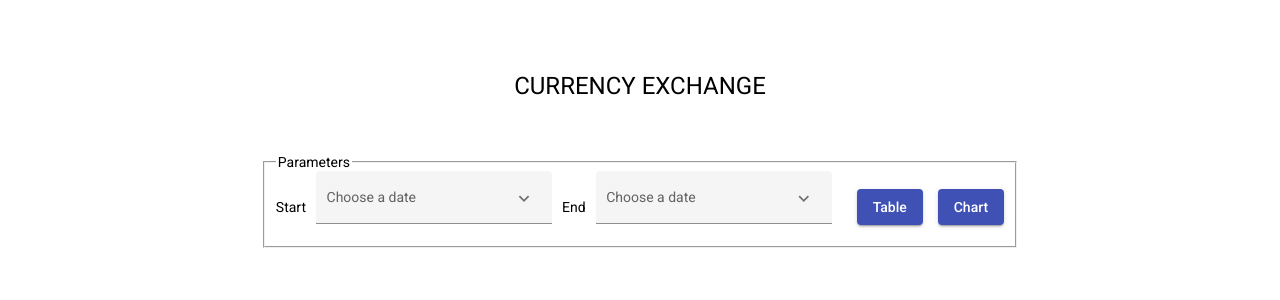
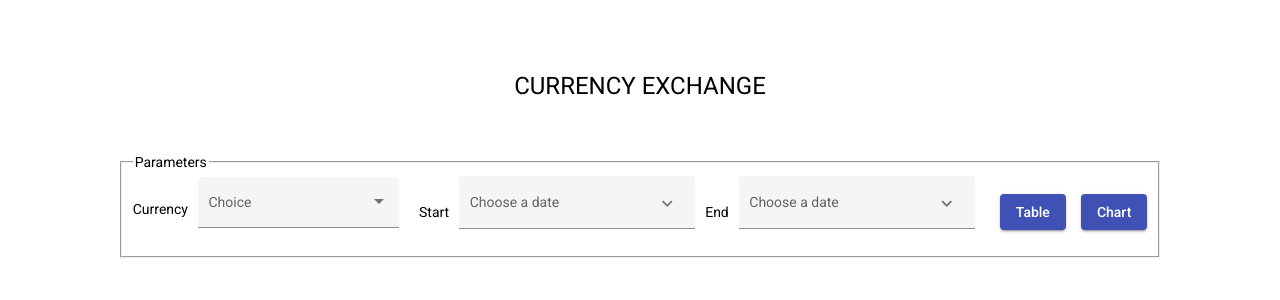
Before and after one commit to Taras-Slovak/CURRENCY-EXCHANGE-app, an Angular app: page / in a window 1280 px wide. Shown: the top 300 px of the page. Built offline with nearby package versions, Linux system fonts and the light colour scheme; what ng2-charts would draw is missing.

Commit message:
layout finished

```diff
--- a/src/app/components/parameters/parameters.component.html
+++ b/src/app/components/parameters/parameters.component.html
@@ -1,4 +1,5 @@
 <div class="parameters">
+  <app-select></app-select>
   <app-datepicker></app-datepicker>
   <app-buttons></app-buttons>
 </div>
--- a/src/app/components/select/select.component.html
+++ b/src/app/components/select/select.component.html
@@ -1 +1,11 @@
-<p>select works!</p>
+<div class="select">
+  <span class="select__txt">Currency</span>
+  <mat-form-field appearance="fill">
+    <mat-label>Choice</mat-label>
+    <mat-select>
+      <mat-option *ngFor="let food of foods" [value]="food.value">
+        {{ food.viewValue }}
+      </mat-option>
+    </mat-select>
+  </mat-form-field>
+</div>
--- a/src/app/components/select/select.component.scss
+++ b/src/app/components/select/select.component.scss
@@ -0,0 +1,6 @@
+.select {
+  margin-right: 20px;
+  &__txt {
+    margin-right: 10px;
+  }
+}
--- a/src/app/components/select/select.component.ts
+++ b/src/app/components/select/select.component.ts
@@ -1,4 +1,8 @@
 import { Component, OnInit } from '@angular/core';
+interface Food {
+  value: string;
+  viewValue: string;
+}
 
 @Component({
   selector: 'app-select',
@@ -7,6 +11,12 @@ import { Component, OnInit } from '@angular/core';
 })
 export class SelectComponent implements OnInit {
 
+  foods: Food[] = [
+    { value: 'steak-0', viewValue: 'Steak' },
+    { value: 'pizza-1', viewValue: 'Pizza' },
+
+  ];
+
   constructor() { }
 
   ngOnInit(): void {
```
